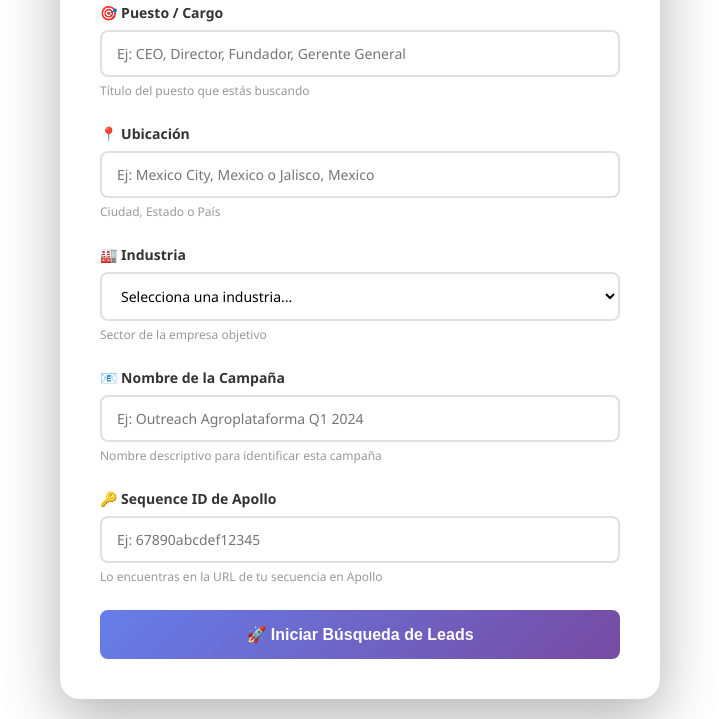
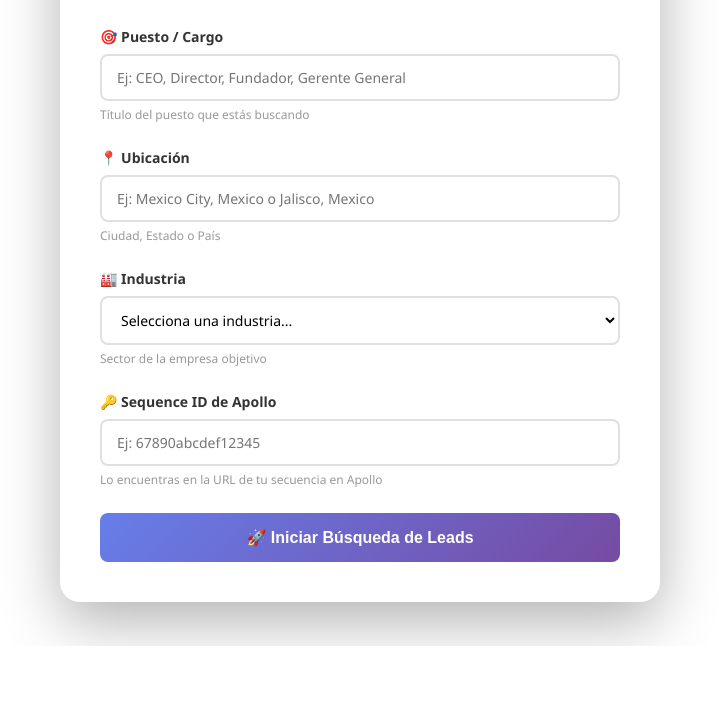
Before and after one commit to pablothreelemurs/agroplataforma_formulario_lead_generation, a plain HTML site: page form.html in a window 1280 px wide. Shown: the part 154-873 px from the top of the page, without its empty margins (280-999 px from the left). After the commit the page ends 800 px from the top, so only its background shows below. Drawn offline with Linux system fonts and the light colour scheme.

Commit message:
actualizamos el formulario

```diff
--- a/form.html
+++ b/form.html
@@ -202,18 +202,6 @@
             </div>
 
             <div class="form-group">
-                <label for="sequence_name">📧 Nombre de la Campaña</label>
-                <input
-                    type="text"
-                    id="sequence_name"
-                    name="sequence_name"
-                    placeholder="Ej: Outreach Agroplataforma Q1 2024"
-                    required
-                >
-                <div class="hint">Nombre descriptivo para identificar esta campaña</div>
-            </div>
-
-            <div class="form-group">
                 <label for="sequence_id">🔑 Sequence ID de Apollo</label>
                 <input
                     type="text"
@@ -262,7 +250,6 @@
                 job_title: document.getElementById('job_title').value,
                 location: document.getElementById('location').value,
                 industry: document.getElementById('industry').value,
-                sequence_name: document.getElementById('sequence_name').value,
                 sequence_id: document.getElementById('sequence_id').value
             };
 
@@ -285,7 +272,7 @@
                     <h3 style="margin-bottom: 10px;">✅ ¡Búsqueda Iniciada!</h3>
                     <p><strong>Puesto:</strong> ${data.criteria?.job_title}</p>
                     <p><strong>Ubicación:</strong> ${data.criteria?.location}</p>
-                    <p><strong>Secuencia:</strong> ${data.criteria?.sequence_name}</p>
+                    <p><strong>Secuencia:</strong> ${data.criteria?.sequence_id}</p>
                     <p style="margin-top: 10px; font-size: 12px; color: #666;">
                         Los leads calificados aparecerán en tu Apollo y Google Sheets en unos minutos.
                     </p>
```
